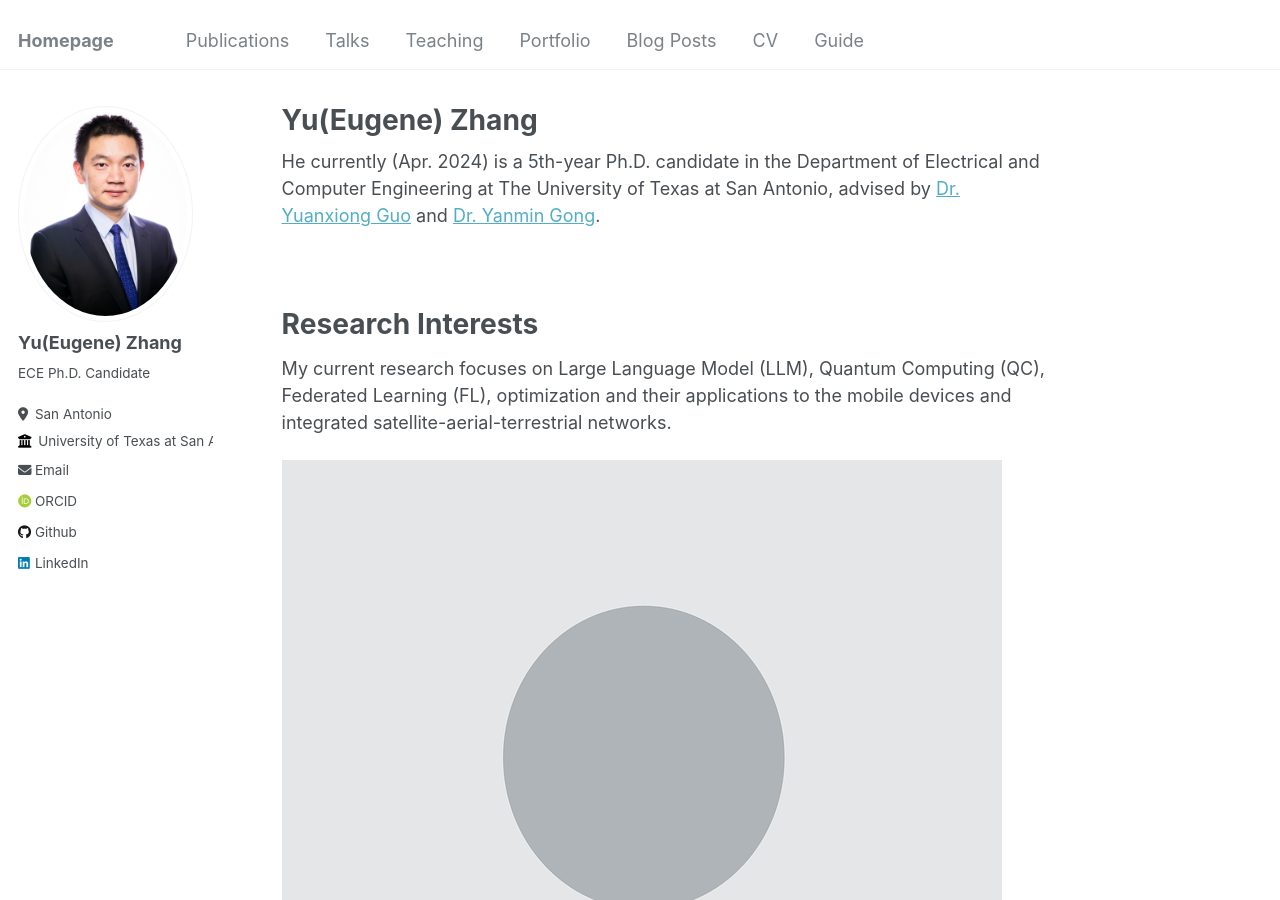
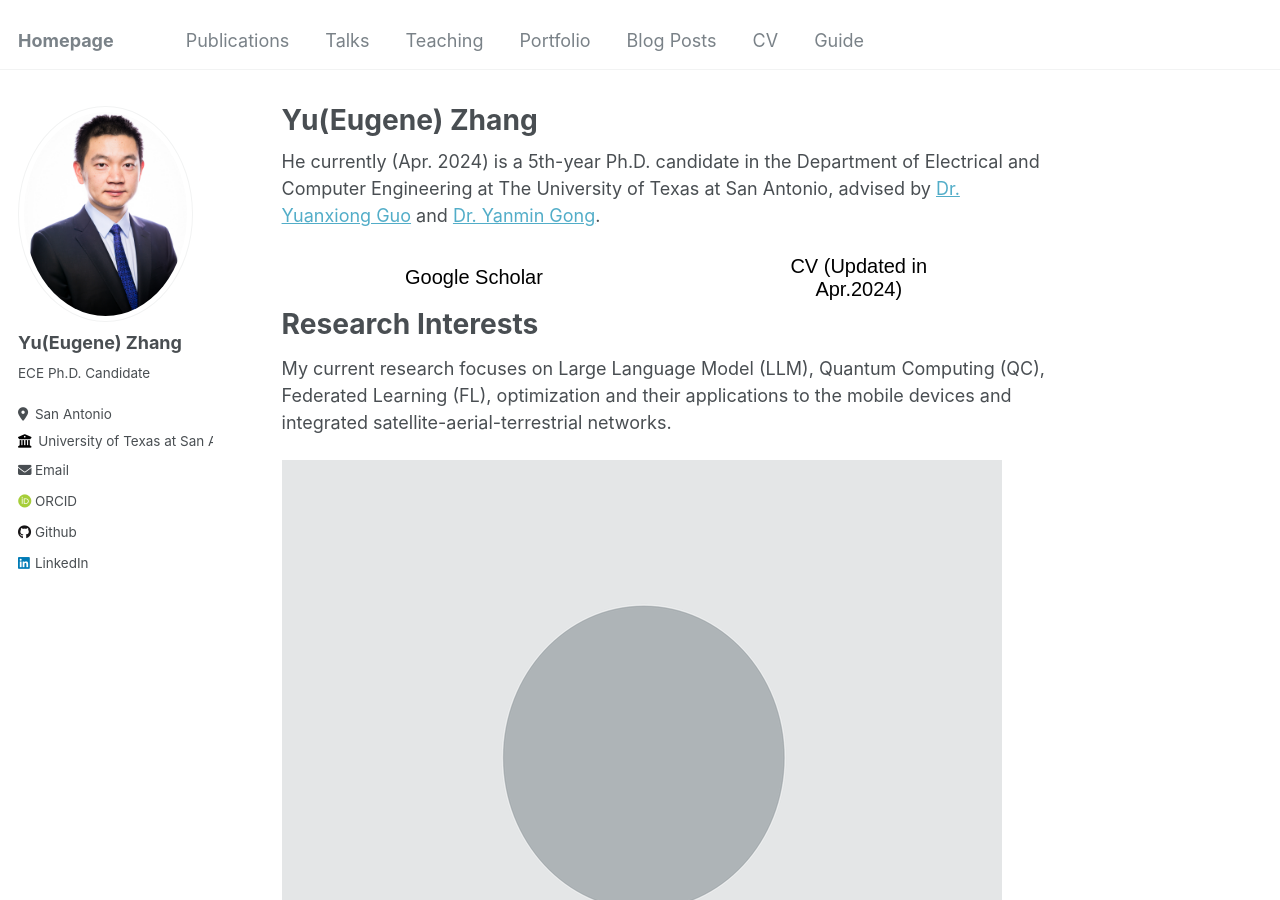
Before and after one commit to Yu-Zhang-Eugene/yu-zhang-eugene.github.io, a Jekyll site: the page built from _pages/about.md, in a window 1280 px wide and 900 px high. Built offline with Jekyll 4.4.1, drawn with Linux system fonts in a browser that asks for light colours; some web fonts are replaced.

Commit message:
modified:   _pages/about.md

```diff
--- a/_pages/about.md
+++ b/_pages/about.md
@@ -14,14 +14,14 @@ He currently (Apr. 2024) is a 5th-year Ph.D. candidate in the Department of Elec
 <div style="display: flex; justify-content: space-around; align-items: center;">
   <!-- First button linking to Stack Overflow -->
   <form action="https://scholar.google.com/citations?user=p6z9Id4AAAAJ&hl=en&authuser=1" method="get" target="_blank">
-    <button type="submit" style="width: 200px; height: 50px; font-size: 20px; color: white; background-color: white; border: none; border-radius: 10px; font-family: Arial, sans-serif;">
+    <button type="submit" style="width: 200px; height: 50px; font-size: 20px; color: black; background-color: white; border: 1px; border-radius: 10px; font-family: Arial, sans-serif;">
       Google Scholar
     </button>
   </form>
 
   <!-- Second button linking to GitHub -->
   <form action="https://yu-zhang-eugene.github.io/files/paper1.pdf" method="get" target="_blank">
-    <button type="submit" style="width: 200px; height: 50px; font-size: 20px; color: white; background-color: white; border: none; border-radius: 10px; font-family: Arial, sans-serif;">
+    <button type="submit" style="width: 200px; height: 50px; font-size: 20px; color: black; background-color: white; border: 1px; border-radius: 10px; font-family: Arial, sans-serif;">
       CV (Updated in Apr.2024)
     </button>
   </form>
```
